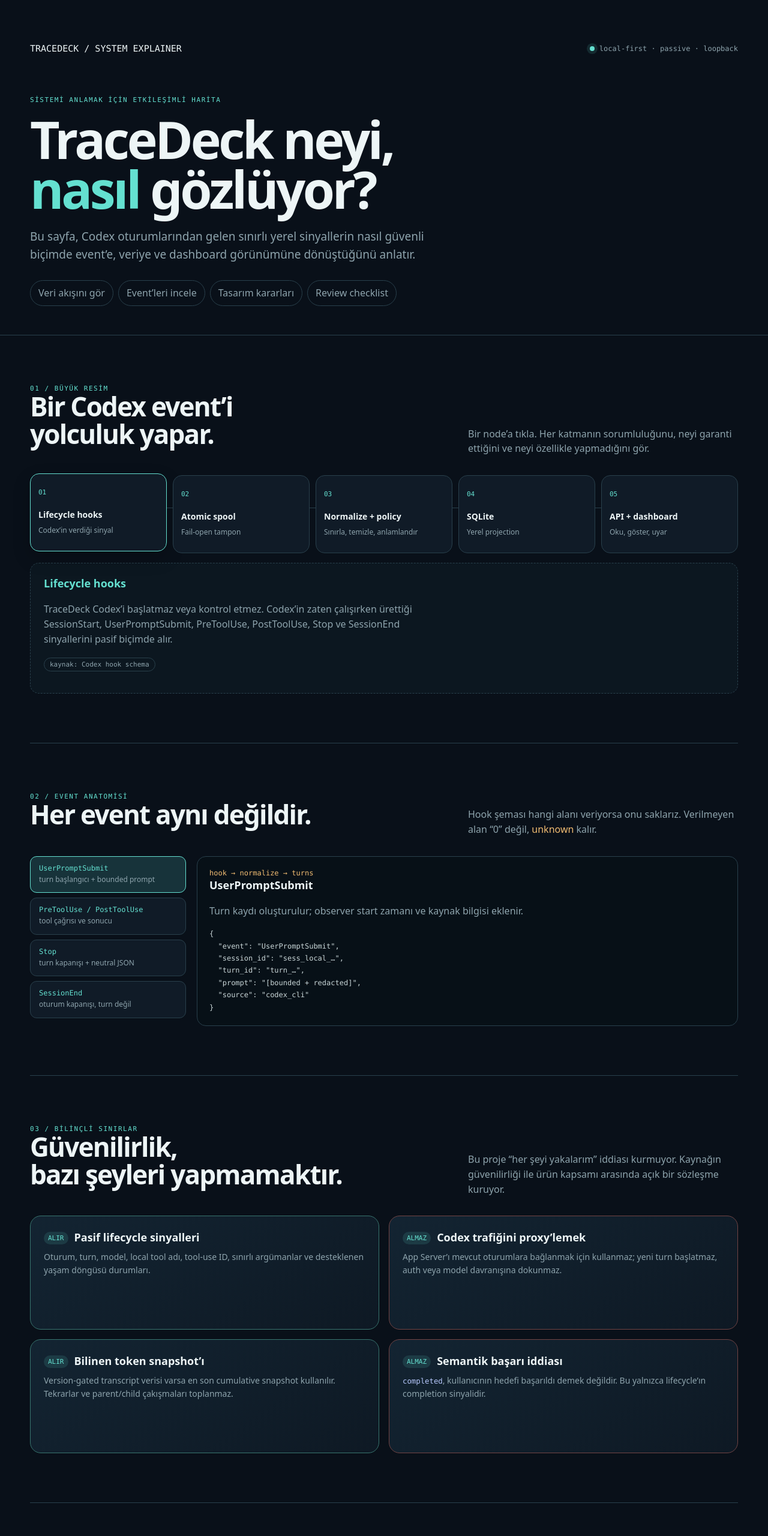
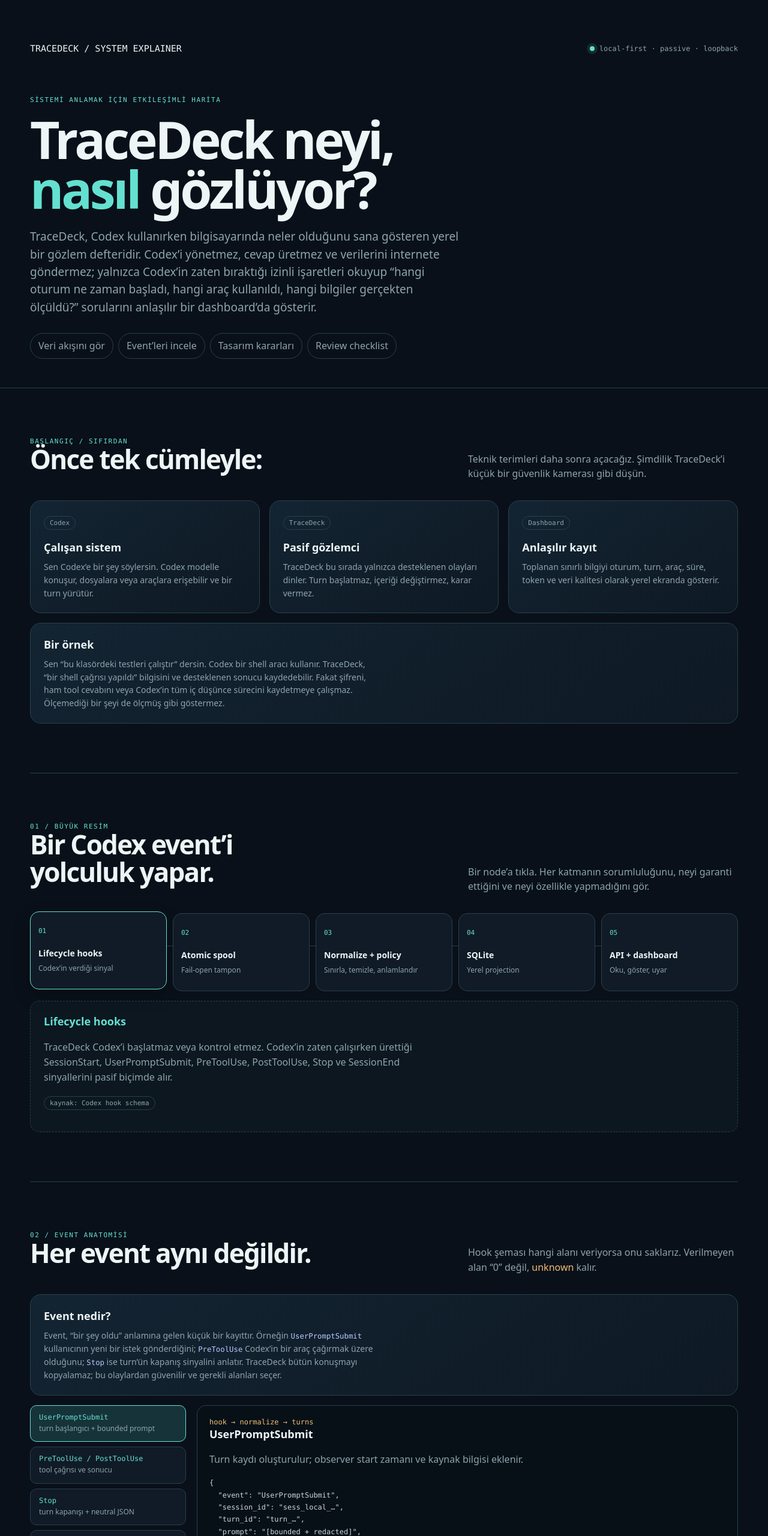
Before and after one commit to swrtan/TraceDeck, a plain HTML site: page tracedeck_interactive_explainer.html in a window 1280 px wide. Shown: the top 2560 px of the page at 60% size. Drawn offline with Linux system fonts and the light colour scheme.

Commit message:
Expand TraceDeck explainer for beginners

```diff
--- a/tracedeck_interactive_explainer.html
+++ b/tracedeck_interactive_explainer.html
@@ -25,11 +25,16 @@
     <div class="topbar"><div class="brand">TRACEDECK / SYSTEM EXPLAINER</div><div class="status"><i class="dot"></i> local-first · passive · loopback</div></div>
     <div class="eyebrow">Sistemi anlamak için etkileşimli harita</div>
     <h1>TraceDeck neyi,<br><span class="accent">nasıl</span> gözlüyor?</h1>
-    <p class="lead">Bu sayfa, Codex oturumlarından gelen sınırlı yerel sinyallerin nasıl güvenli biçimde event’e, veriye ve dashboard görünümüne dönüştüğünü anlatır.</p>
+    <p class="lead">TraceDeck, Codex kullanırken bilgisayarında neler olduğunu sana gösteren yerel bir gözlem defteridir. Codex’i yönetmez, cevap üretmez ve verilerini internete göndermez; yalnızca Codex’in zaten bıraktığı izinli işaretleri okuyup “hangi oturum ne zaman başladı, hangi araç kullanıldı, hangi bilgiler gerçekten ölçüldü?” sorularını anlaşılır bir dashboard’da gösterir.</p>
     <div class="jump"><button data-scroll="flow">Veri akışını gör</button><button data-scroll="events">Event’leri incele</button><button data-scroll="decisions">Tasarım kararları</button><button data-scroll="review">Review checklist</button></div>
   </div></header>
 
   <main class="shell">
+    <section id="start"><div class="section-head"><div><div class="eyebrow">Başlangıç / Sıfırdan</div><h2>Önce tek cümleyle:</h2></div><p>Teknik terimleri daha sonra açacağız. Şimdilik TraceDeck’i küçük bir güvenlik kamerası gibi düşün.</p></div>
+      <div class="grid grid-3"><div class="panel"><span class="tag">Codex</span><h3>Çalışan sistem</h3><p>Sen Codex’e bir şey söylersin. Codex modelle konuşur, dosyalara veya araçlara erişebilir ve bir turn yürütür.</p></div><div class="panel"><span class="tag">TraceDeck</span><h3>Pasif gözlemci</h3><p>TraceDeck bu sırada yalnızca desteklenen olayları dinler. Turn başlatmaz, içeriği değiştirmez, karar vermez.</p></div><div class="panel"><span class="tag">Dashboard</span><h3>Anlaşılır kayıt</h3><p>Toplanan sınırlı bilgiyi oturum, turn, araç, süre, token ve veri kalitesi olarak yerel ekranda gösterir.</p></div></div>
+      <div class="panel" style="margin-top:16px"><h3>Bir örnek</h3><p>Sen “bu klasördeki testleri çalıştır” dersin. Codex bir shell aracı kullanır. TraceDeck, “bir shell çağrısı yapıldı” bilgisini ve desteklenen sonucu kaydedebilir. Fakat şifreni, ham tool cevabını veya Codex’in tüm iç düşünce sürecini kaydetmeye çalışmaz. Ölçemediği bir şeyi de ölçmüş gibi göstermez.</p></div>
+    </section>
+
     <section id="flow"><div class="section-head"><div><div class="eyebrow">01 / Büyük resim</div><h2>Bir Codex event’i<br>yolculuk yapar.</h2></div><p>Bir node’a tıkla. Her katmanın sorumluluğunu, neyi garanti ettiğini ve neyi özellikle yapmadığını gör.</p></div>
       <div class="flow" role="tablist" aria-label="TraceDeck veri akışı">
         <button class="node active" data-node="hooks"><span class="node-num">01</span><strong>Lifecycle hooks</strong><small>Codex’in verdiği sinyal</small></button>
@@ -42,6 +47,7 @@
     </section>
 
     <section id="events"><div class="section-head"><div><div class="eyebrow">02 / Event anatomisi</div><h2>Her event aynı değildir.</h2></div><p>Hook şeması hangi alanı veriyorsa onu saklarız. Verilmeyen alan “0” değil, <span class="warning">unknown</span> kalır.</p></div>
+      <div class="panel" style="margin-bottom:16px"><h3>Event nedir?</h3><p>Event, “bir şey oldu” anlamına gelen küçük bir kayıttır. Örneğin <code>UserPromptSubmit</code> kullanıcının yeni bir istek gönderdiğini; <code>PreToolUse</code> Codex’in bir araç çağırmak üzere olduğunu; <code>Stop</code> ise turn’ün kapanış sinyalini anlatır. TraceDeck bütün konuşmayı kopyalamaz; bu olaylardan güvenilir ve gerekli alanları seçer.</p></div>
       <div class="event-demo"><div class="event-list" role="tablist">
         <button class="active" data-event="prompt"><b>UserPromptSubmit</b><span>turn başlangıcı + bounded prompt</span></button>
         <button data-event="tool"><b>PreToolUse / PostToolUse</b><span>tool çağrısı ve sonucu</span></button>
@@ -61,6 +67,7 @@
     </section>
 
     <section id="pipeline"><div class="section-head"><div><div class="eyebrow">04 / Veri modeli</div><h2>Null, burada<br>bir özelliktir.</h2></div><p>TraceDeck’in güvenilirliği, bilmediği şeyi doğru biçimde bilmediğini söylemesinden gelir.</p></div>
+      <div class="panel" style="margin-bottom:16px"><h3>Dashboard’daki bir sayı nereden geliyor?</h3><p>Önce kaynağı sorarız: Bu bilgi doğrudan hook’tan mı geldi, tanınan bir transcript’ten mi okundu, yoksa yalnızca gözlemci tarafından mı hesaplandı? Sonra kaliteyi sorarız: Tam mı, kısmi mi, kısaltılmış mı, eski mi? Bu iki cevap her ölçümle birlikte taşınır. Böylece “12.000 token” ile “token bilgisi yok” arasındaki fark kaybolmaz.</p></div>
       <div class="schema"><div class="schema-item"><b>known value</b><span>Kaynak tarafından gerçekten sağlanan ölçüm. Örn. <code>total_tokens = 18077</code>.</span></div><div class="schema-item"><b>known zero</b><span>Ölçüm var ve değer gerçekten sıfır. Unknown ile birleştirilmez.</span></div><div class="schema-item"><b>unknown / null</b><span>Kaynak bu bilgiyi vermedi veya format güvenilir biçimde tanınmadı.</span></div><div class="schema-item"><b>source + quality</b><span>Hook, transcript, desktop import; authoritative, observed, partial gibi provenance.</span></div><div class="schema-item"><b>truncated</b><span>Alan boyut limiti aşıldı. Veri kısaltıldı ve bu durum görünür kalır.</span></div><div class="schema-item"><b>stale</b><span>Turn uzun süre kapanmadı. ACTIVE ile STALE / INCOMPLETE ayrılır.</span></div></div>
     </section>
 
@@ -70,6 +77,10 @@
 
     <section id="why"><div class="section-head"><div><div class="eyebrow">06 / Karar laboratuvarı</div><h2>“Neden böyle?”<br>sorularına kısa cevaplar.</h2></div><p>Bir başlığa tıklayarak kararın arkasındaki mühendislik gerekçesini aç.</p></div>
       <div class="switcher" role="tablist"><button class="active" data-answer="failopen">Fail-open</button><button data-answer="appserver">App Server yok</button><button data-answer="sqlite">Neden SQLite?</button><button data-answer="version">Neden version gate?</button></div><div class="panel copy" id="answer"><strong>Fail-open ne demek?</strong><p>TraceDeck bozulursa Codex turn’ü bozulmaz. Hook timeout’a uğrar, event spool’a yazılamaz veya database kilitlenirse TraceDeck kendi hatasını yerel olarak raporlar; normal Codex davranışını durdurmaz.</p></div>
+    </section>
+
+    <section id="limits"><div class="section-head"><div><div class="eyebrow">Sınırlar / Dürüstlük</div><h2>TraceDeck’in<br>yapmadıkları.</h2></div><p>Bir sistemi anlamanın en iyi yollarından biri, ondan ne beklememen gerektiğini bilmektir.</p></div>
+      <div class="grid grid-2"><div class="panel"><h3>Bu bir billing sayacı değil</h3><p>Gösterilen token toplamları yerel olarak gözlemlenen değerlerdir. Hesap faturası, haftalık kota veya hesabın sunucu tarafındaki toplam kullanımı değildir.</p></div><div class="panel"><h3>Bu bir başarı ölçeri değil</h3><p>Bir turn’ün “completed” olması, kullanıcının hedefinin başarıldığını kanıtlamaz. TraceDeck lifecycle’ı gösterir; görevin anlamını uydurmaz.</p></div><div class="panel"><h3>Her tool görünmeyebilir</h3><p>Hosted tools veya bazı özel yollar local hook kapsamının dışında kalabilir. Dashboard’daki coverage alanı bu boşluğu görünür tutar.</p></div><div class="panel"><h3>Yeni formatlar hemen tanınmayabilir</h3><p>Codex transcript formatı değişirse TraceDeck eski parser’ın yanlış sonuç üretmesine izin vermek yerine kaydı unsupported/unavailable olarak işaretler.</p></div></div>
     </section>
 
     <section id="review"><div class="section-head"><div><div class="eyebrow">07 / Senior review lens</div><h2>İnceleme nereden<br>başlamalı?</h2></div><p>Bu liste, sistemin “çalışıyor” olmasından öte production-readiness açısından bakılacak yerleri gösterir.</p></div>
```
